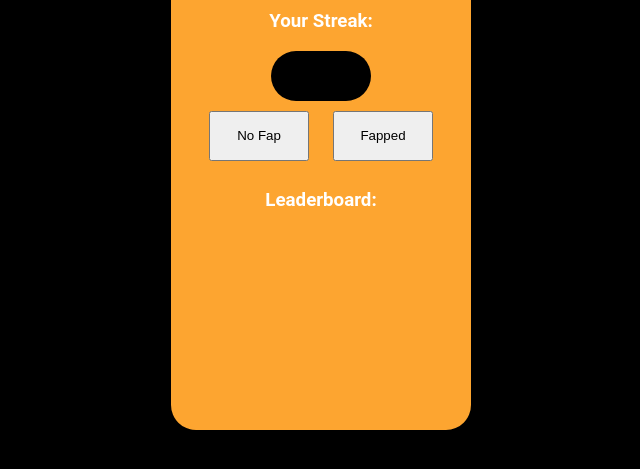
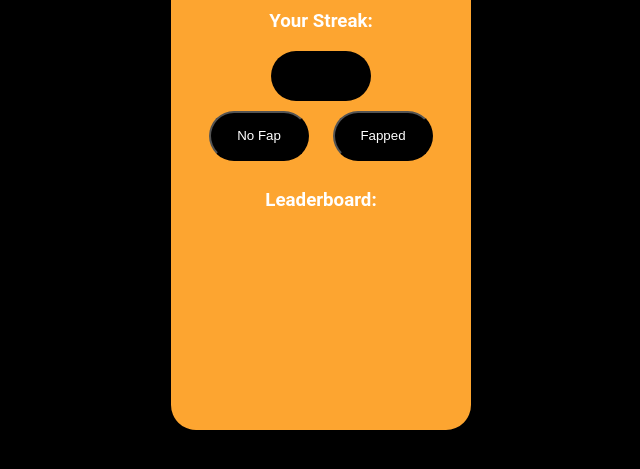
Before and after one commit to clementtech/FapFree, a plain HTML site: page index.html in a window 1280 px wide. Shown: the part 91-560 px from the top of the page, without its empty margins (319-959 px from the left). Drawn offline with Linux system fonts and the light colour scheme.

Commit message:
css / js

```diff
--- a/style.css
+++ b/style.css
@@ -31,6 +31,10 @@ button {
     margin: 10px;
     width: 100px;
     height: 50px;
+    border: 2px sold white;
+    background-color: black;
+    color: white;
+    border-radius: 25px;
 }
 
 /* #fda530 */
```
Also changed, not shown: script.js (added).
